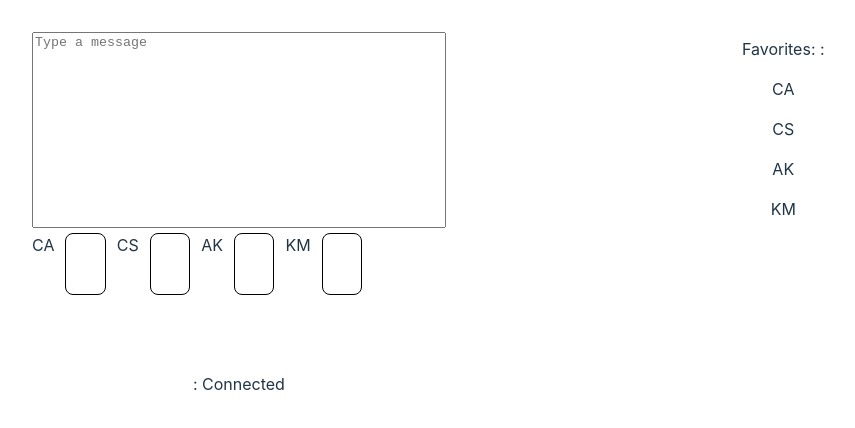
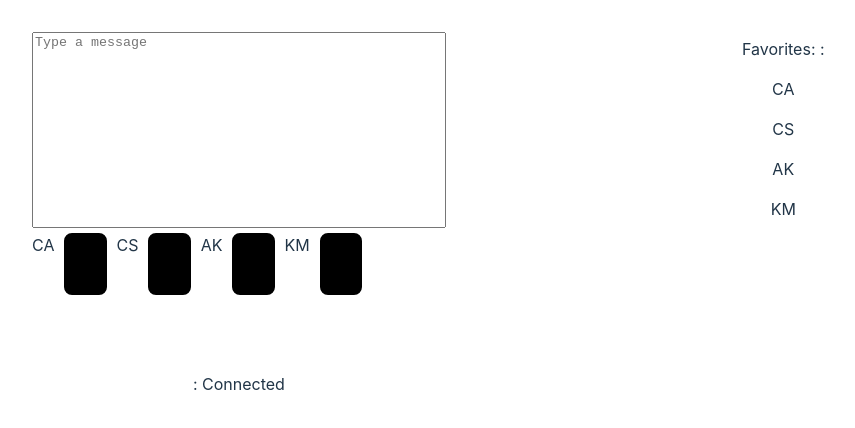
Before and after one commit to MiroMuro/chat-typer-lol, a React (Vite) app in the folder react-chat-typer/: page / in a window 1280 px wide. Shown: the top 428 px of the page, without its empty margins (108-963 px from the left). Built offline with nearby package versions, Linux system fonts and the light colour scheme.

Commit message:
Listening works on multiple buttons

```diff
--- a/react-chat-typer/src/components/Button.tsx
+++ b/react-chat-typer/src/components/Button.tsx
@@ -1,47 +1,20 @@
 import { useState, useEffect, useCallback } from "react";
 
-interface ButtonProps {
-  onClick?: () => void;
-  text: ButtonState;
-  buttonStates: {
-    CA: boolean;
-    CS: boolean;
-    AK: boolean;
-    KM: boolean;
-  };
-  setButtonStates: React.Dispatch<
-    React.SetStateAction<{
-      CA: boolean;
-      CS: boolean;
-      AK: boolean;
-      KM: boolean;
-    }>
-  >;
-  buttonValues: {
-    CA: string;
-    CS: string;
-    AK: string;
-    KM: string;
-  };
-  setButtonValues: React.Dispatch<
-    React.SetStateAction<{
-      CA: string;
-      CS: string;
-      AK: string;
-      KM: string;
-    }>
-  >;
+interface ButtonProps<T extends string> {
+  text: T;
+  buttonStates: Record<T, boolean>;
+  setButtonStates: React.Dispatch<React.SetStateAction<Record<T, boolean>>>;
+  buttonValues: Record<T, string>;
+  setButtonValues: React.Dispatch<React.SetStateAction<Record<T, string>>>;
 }
 
-type ButtonState = "CA" | "CS" | "AK" | "KM";
-
-const Button = ({
+const Button = <T extends string>({
   text,
   buttonStates,
   setButtonStates,
   buttonValues,
   setButtonValues,
-}: ButtonProps) => {
+}: ButtonProps<T>) => {
   const [pressedButton, setPressedButton] = useState("");
   const [listening, setListening] = useState(false);
 
@@ -57,19 +30,9 @@ const Button = ({
 
   const handleButtonClick = () => {
     console.log("Button clicked:", text);
+    setPressedButton("");
+    setButtonStates((prevStates) => ({ ...prevStates, [text]: true }));
 
-    // First, update button states
-    const newStates = {
-      CA: false,
-      CS: false,
-      AK: false,
-      KM: false,
-    };
-    newStates[text] = true;
-    setButtonStates(newStates);
-
-    // Then set up listening
-    //setPressedButton("");
     setListening(true);
   };
 
@@ -97,8 +60,8 @@ const Button = ({
         onClick={handleButtonClick}
         // Add visual feedback for active state
         style={{
-          backgroundColor: buttonStates[text] ? "#e0e0e0" : "white",
-          border: listening ? "2px solid blue" : "1px solid black",
+          backgroundColor: buttonStates[text] ? "#e0e0e0" : "black",
+          border: listening ? "2px solid green" : "2px solid black",
         }}
       >
         {pressedButton || (listening ? "Listening..." : "")}
--- a/react-chat-typer/src/components/ButtonBar.tsx
+++ b/react-chat-typer/src/components/ButtonBar.tsx
@@ -1,39 +1,54 @@
 import Button from "./Button";
 import { useState } from "react";
+
+type ButtonState = "CA" | "CS" | "AK" | "KM";
+
 const ButtonBar = () => {
-  const [buttonStates, setButtonStates] = useState({
+  const [buttonStates, setButtonStates] = useState<
+    Record<ButtonState, boolean>
+  >({
     CA: false,
     CS: false,
     AK: false,
     KM: false,
   });
-  const [buttonValues, setButtonValues] = useState({
-    CA: "",
-    CS: "",
-    AK: "",
-    KM: "",
-  });
+  const [buttonValues, setButtonValues] = useState<Record<ButtonState, string>>(
+    {
+      CA: "",
+      CS: "",
+      AK: "",
+      KM: "",
+    }
+  );
   return (
     <div className="button-bar">
       <Button
         text="CA"
         buttonStates={buttonStates}
         setButtonStates={setButtonStates}
+        buttonValues={buttonValues}
+        setButtonValues={setButtonValues}
       />
       <Button
         text="CS"
         buttonStates={buttonStates}
         setButtonStates={setButtonStates}
+        buttonValues={buttonValues}
+        setButtonValues={setButtonValues}
       />
       <Button
         text="AK"
         buttonStates={buttonStates}
         setButtonStates={setButtonStates}
+        buttonValues={buttonValues}
+        setButtonValues={setButtonValues}
       />
       <Button
         text="KM"
         buttonStates={buttonStates}
         setButtonStates={setButtonStates}
+        buttonValues={buttonValues}
+        setButtonValues={setButtonValues}
       />
     </div>
   );
```
